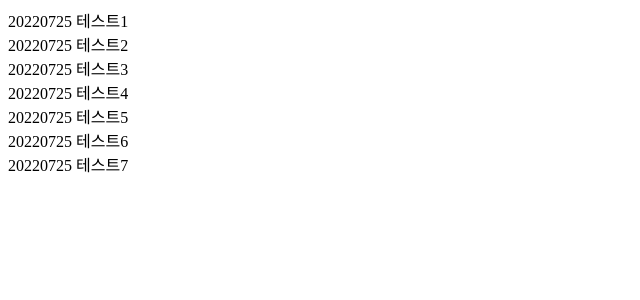
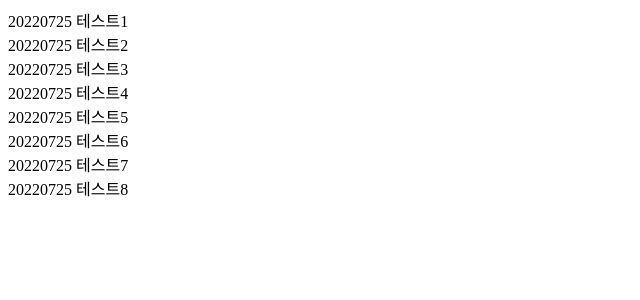
Before and after one commit to ssong91DEV/react-project, a React (Create React App) app in the folder react-cra-project/: page / in a window 1280 px wide. Shown: the top 300 px of the page, without its empty margins (0-640 px from the left). Built offline with nearby package versions, Linux system fonts and the light colour scheme.

Commit message:
워커 노드에 깃설치 후 테스트 8

```diff
--- a/react-cra-project/src/App.js
+++ b/react-cra-project/src/App.js
@@ -8,6 +8,7 @@ function App() {
       <div>20220725 테스트5</div>
       <div>20220725 테스트6</div>
       <div>20220725 테스트7</div>
+      <div>20220725 테스트8</div>
     </div>
   );
 }
```
